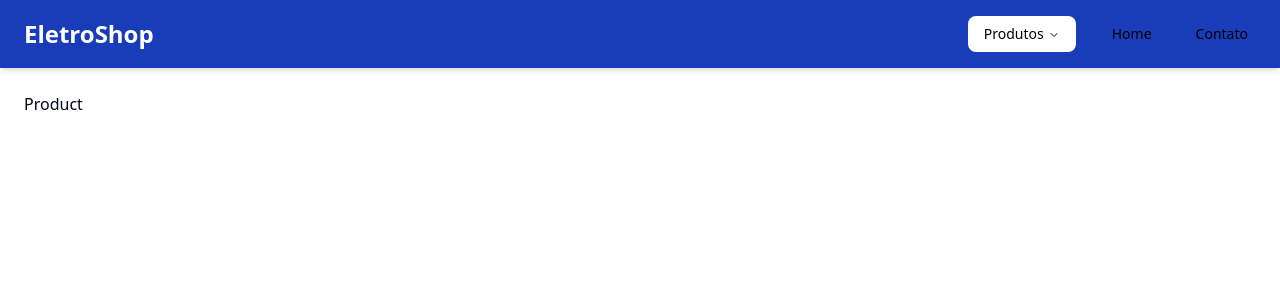
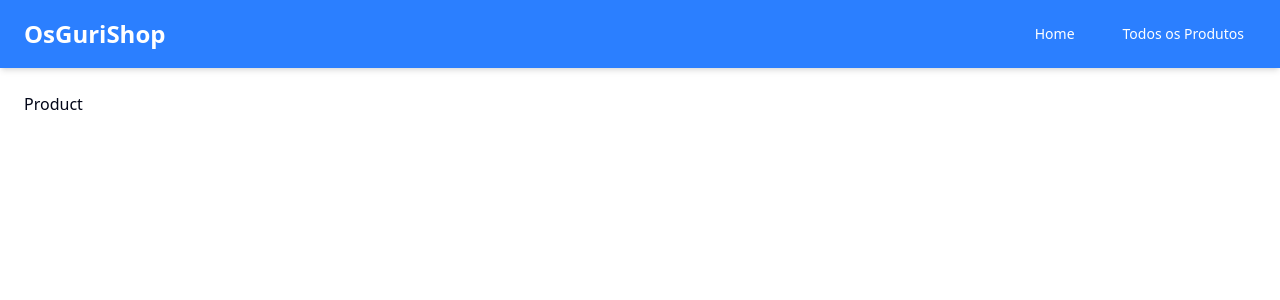
Before and after one commit to FabioMiguelNascimento/G2-G2-Fullstack2, a React (Vite) app in the folder frontend/: page /product in a window 1280 px wide. Shown: the top 300 px of the page. Built offline with nearby package versions, Linux system fonts and the light colour scheme.

Commit message:
frontend: add: modificado navbar

```diff
--- a/frontend/src/App.tsx
+++ b/frontend/src/App.tsx
@@ -1,14 +1,7 @@
-import { useState } from 'react'
-import reactLogo from './assets/react.svg'
-import viteLogo from '/vite.svg'
-import { Button } from './components/ui/button'
-import Card from './components/card'
 import Header from './components/header'
 import { Outlet } from 'react-router-dom'
-import { NavigationMenu } from '@radix-ui/react-navigation-menu'
 
 function App() {
-  const [count, setCount] = useState(0)
 
    return (
     <>
--- a/frontend/src/components/card.tsx
+++ /dev/null
@@ -1,6 +0,0 @@
-export default function Card({value,color}){
-    return (
-        <div className={`p-4 bg-${color}`}>{value}</div>
-    )
-
-}
--- a/frontend/src/components/header.tsx
+++ b/frontend/src/components/header.tsx
@@ -3,56 +3,25 @@ import {
   NavigationMenu,
   NavigationMenuList,
   NavigationMenuItem,
-  NavigationMenuTrigger,
-  NavigationMenuContent,
   NavigationMenuLink,
 } from "@/components/ui/navigation-menu"
 
 export default function Header() {
   return (
-    <header className="sticky top-0 z-50 w-full bg-blue-800 shadow-md">
+    <header className="sticky top-0 z-50 w-full bg-blue-500 shadow-md">
       <div className="max-w-7xl mx-auto flex items-center justify-between px-6 py-4">
         <Link to="/" className="text-2xl font-bold text-white hover:text-blue-200">
-          EletroShop
+          OsGuriShop
         </Link>
 
         <NavigationMenu>
           <NavigationMenuList className="flex items-center space-x-6">
-            <NavigationMenuItem>
-              <NavigationMenuTrigger className="text-black font-medium">
-                Produtos
-              </NavigationMenuTrigger>
-              <NavigationMenuContent>
-                <ul className="grid gap-2 p-4 bg-blue-800 rounded-md w-56">
-                  <li>
-                    <NavigationMenuLink asChild>
-                      <Link
-                        to="/products"
-                        className="block px-3 py-2 rounded text-white hover:text-black"
-                      >
-                        Todos os Produtos
-                      </Link>
-                    </NavigationMenuLink>
-                  </li>
-                  <li>
-                    <NavigationMenuLink asChild>
-                      <Link
-                        to="/promocoes"
-                        className="block px-3 py-2 rounded text-white hover:text-black"
-                      >
-                        Promoções
-                      </Link>
-                    </NavigationMenuLink>
-                  </li>
-                </ul>
-              </NavigationMenuContent>
-            </NavigationMenuItem>
 
             <NavigationMenuItem>
               <NavigationMenuLink asChild>
                 <Link
                   to="/"
-                  className="text-black font-medium hover:text-blue-200"
+                  className="text-white font-medium hover:text-black"
                 >
                   Home
                 </Link>
@@ -61,14 +30,15 @@ export default function Header() {
 
             <NavigationMenuItem>
               <NavigationMenuLink asChild>
-                <Link
-                  to="/contato"
-                  className="text-black font-medium hover:text-blue-200"
-                >
-                  Contato
-                </Link>
-              </NavigationMenuLink>
+                      <Link
+                        to="/product"
+                        className="block px-3 py-2 rounded text-white hover:text-black"
+                      >
+                        Todos os Produtos
+                      </Link>
+                    </NavigationMenuLink>
             </NavigationMenuItem>
+
           </NavigationMenuList>
         </NavigationMenu>
       </div>
```
